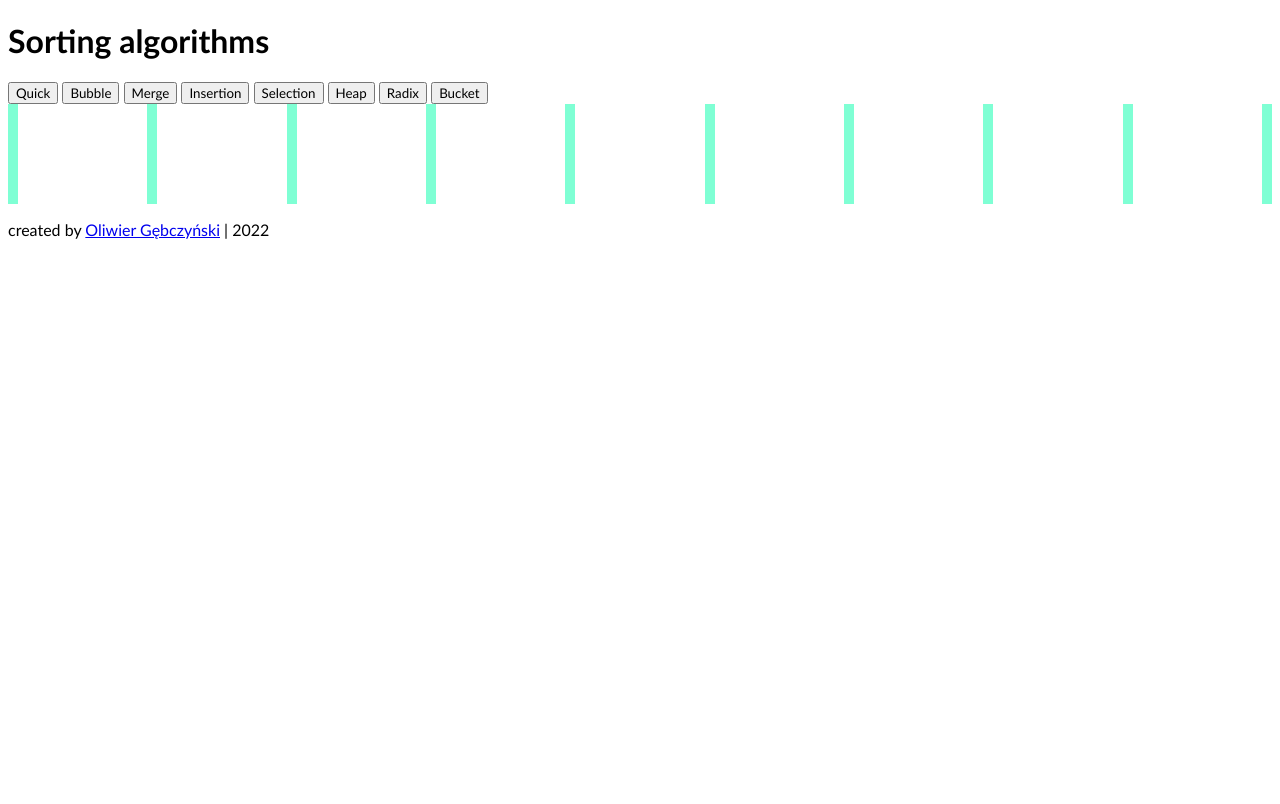
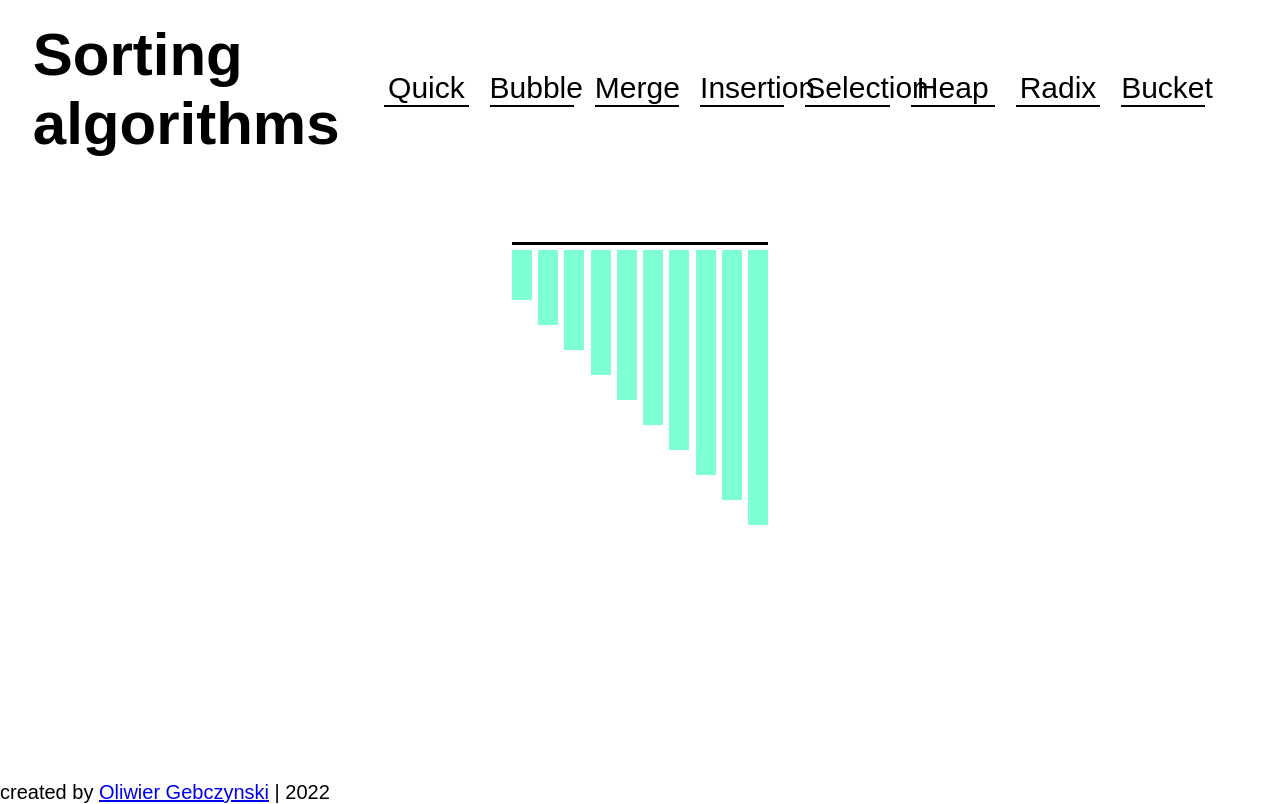
Before and after one commit to Oliwier-Gebczynski/Sorting_algorithms, a website built with Parcel: page source/index.html in a window 1280 px wide. Built offline with nearby package versions, Linux system fonts and the light colour scheme; a web font is replaced by a local one.

Commit message:
html done

```diff
--- a/source/index.html
+++ b/source/index.html
@@ -6,20 +6,24 @@
     <meta name="viewport" content="width=device-width, initial-scale=1.0">
     <title>Sorting algorithms</title>
     <link rel="stylesheet" href="./style/css/main.min.css">
+    <link rel="preconnect" href="https://fonts.googleapis.com">
+    <link rel="preconnect" href="https://fonts.gstatic.com" crossorigin>
+    <link href="https://fonts.googleapis.com/css2?family=Dongle:wght@300;400;700&display=swap" rel="stylesheet">
 </head>
 <body>
-    <header>
-        <h1>Sorting algorithms</h1>
-        <nav>
-            <button>Quick</button>
-            <button>Bubble</button>
-            <button>Merge</button>
-            <button>Insertion</button>
-            <button>Selection</button>
-            <button>Heap</button>
-            <button>Radix</button>
-            <button>Bucket</button>
+    <header class="header">
+        <h1 class="header__title">Sorting algorithms</h1>
+        <nav class="nav">
+            <button class="nav__button">Quick</button>
+            <button class="nav__button">Bubble</button>
+            <button class="nav__button">Merge</button>
+            <button class="nav__button">Insertion</button>
+            <button class="nav__button">Selection</button>
+            <button class="nav__button">Heap</button>
+            <button class="nav__button">Radix</button>
+            <button class="nav__button">Bucket</button>
         </nav>
+    </header>
     <main class="main">
         <div class="bar bar_1"></div>
         <div class="bar bar_2"></div>
@@ -32,13 +36,12 @@
         <div class="bar bar_9"></div>
         <div class="bar bar_10"></div>
     </main>
-        <footer>
+    <footer class="footer">
         <p>created by
-                <a href="https://github.com/Oliwier-Gebczynski" target="_blank">Oliwier Gębczyński</a>
+            <a href="https://github.com/Oliwier-Gebczynski" target="_blank">Oliwier Gebczynski</a>
             | 2022
         </p>
     </footer>
-    </header>
     <script src="main.ts"></script>
 </body>
 </html>
--- a/source/main.ts
+++ b/source/main.ts
@@ -1 +1 @@
-console.log("Okej działa");
+const listElement = [];
--- a/source/style/scss/main.scss
+++ b/source/style/scss/main.scss
@@ -1,14 +1,100 @@
 *{
-    font-family: 'Gill Sans', 'Gill Sans MT', Calibri, 'Trebuchet MS', sans-serif;
+    font-family: 'Dongle', sans-serif;
+    margin: 0;
+    padding: 0;
+    box-sizing: border-box;
+}
+
+body{
+    display: flex;
+    flex-wrap: wrap;
+    justify-content: center;
+}
+
+.header{
+    width: 100%;
+    display: flex;
+    justify-content: space-between;
+    padding: 0 5% 0 1%;
+
+    &__title{
+        width: 30%;
+        font-size: 60px;
+        padding: 20px;
+    }
+}
+
+.nav{
+    display: flex;
+    justify-content: space-around;
+    align-items: center;
+    width: 70%;
+
+    &__button{
+        position: relative;
+        width: 10%;
+        font-size: 30px;
+        outline: none;
+        border: none;
+        border-bottom: solid 2px black;
+        background-color: transparent;
+        transition: .5s ;
+
+        &:hover{
+            background-color: black;
+            color: white;
+            border-radius: 5px;
+        }
+    }
 }
 
 .bar{
-    height: 100px;
-    width: 10px;
+    height: 300px;
+    width: 20px;
     background-color: aquamarine;
 }
 
+.bar_1{
+    height: 50px;
+}
+.bar_2{
+    height: 75px;
+}
+.bar_3{
+    height: 100px;
+}
+.bar_4{
+    height: 125px;
+}
+.bar_5{
+    height: 150px;
+}
+.bar_6{
+    height: 175px;
+}
+.bar_7{
+    height: 200px;
+}
+.bar_8{
+    height: 225px;
+}
+.bar_9{
+    height: 250px;
+}
+.bar_10{
+    height: 275px;
+}
+
 .main{
+    margin: 5% 0 20% 0;
+    width: 20%;
     display: flex;
     justify-content: space-between;
+    border-top: black solid 3px;
+    padding-top: 5px;
 }
+
+.footer{
+    width: 100%;
+    font-size: 20px;
+}
```
Also changed, not shown: source/style/css/main.min.css, 1 other file. Lines whose indentation alone changed are shown as unchanged.
